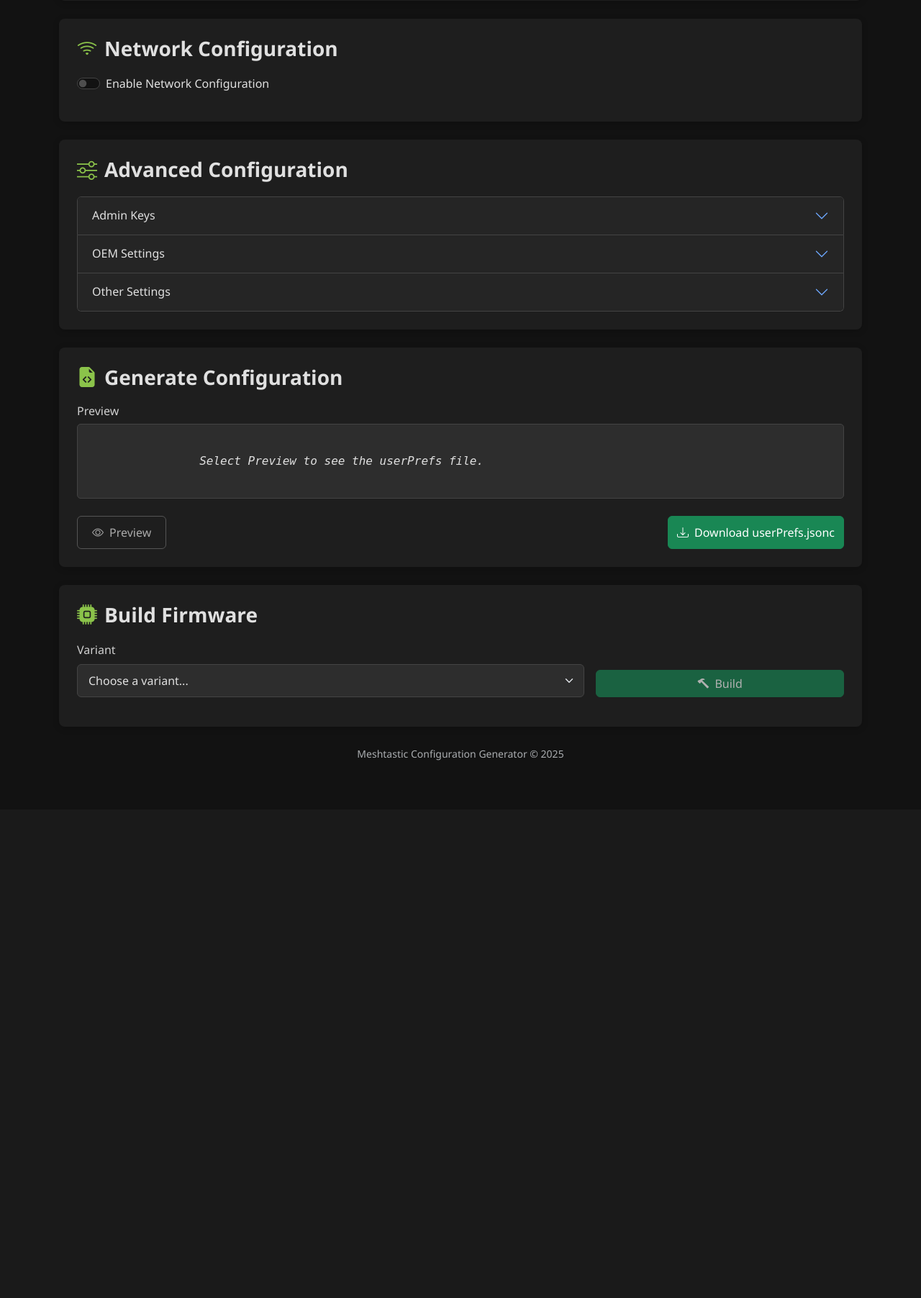
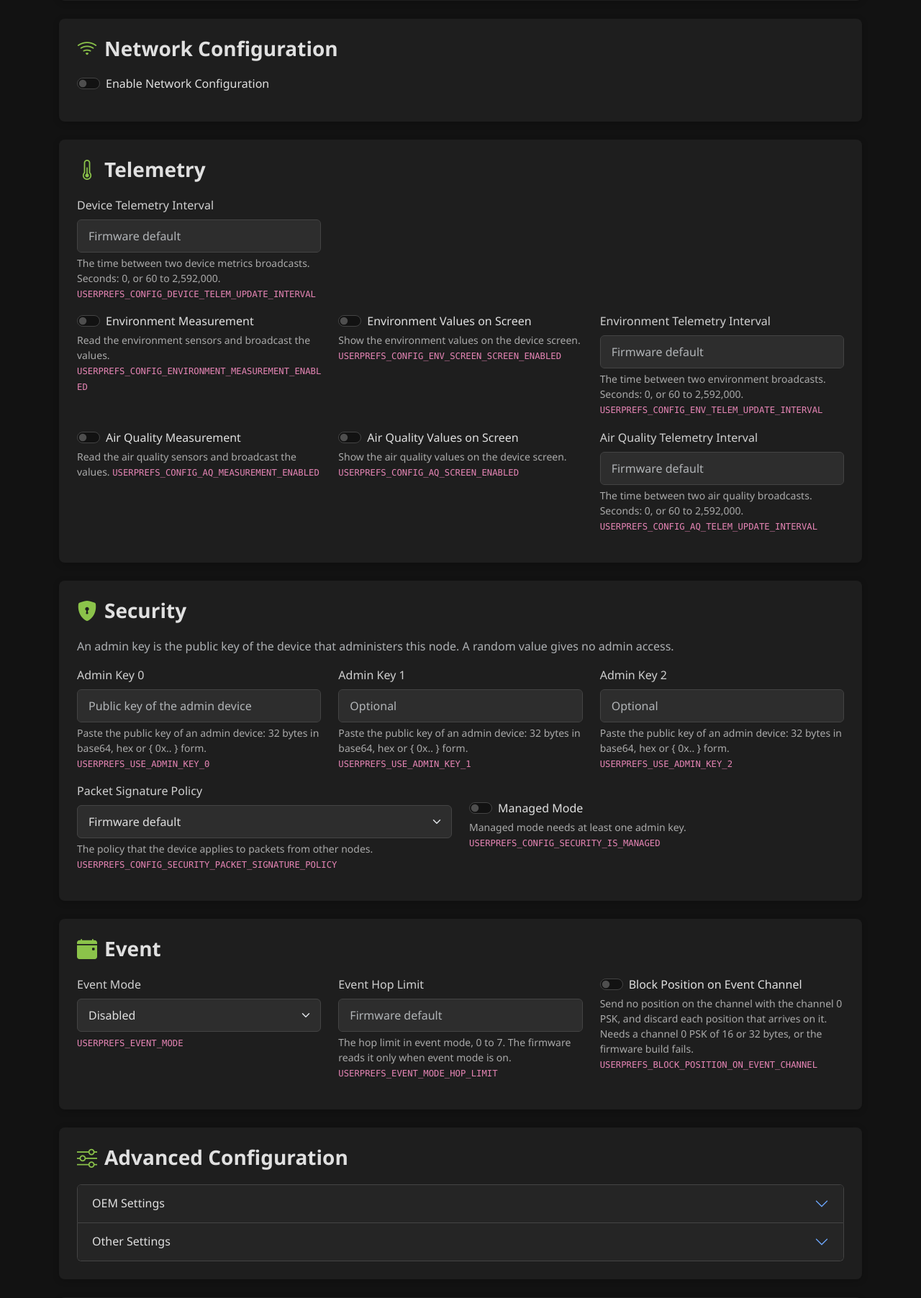
Before and after one commit to Crank-Git/MTFWBuilder, a Python web app: template templates/index.html in a window 1280 px wide. Shown: the part 1983-3787 px from the top of the page at 72% size. Before the commit the page ends 3040 px from the top, so only its background shows below. Run offline with Jinja, Linux system fonts and the light colour scheme; the template is opened without the code that fills it, so the values that code supplies are empty.

Commit message:
feat: add telemetry, security, event and ringtone keys (#48)
Add the telemetry, security, event, canned message and ringtone fields,
with their validation and generator group. Managed mode without an admin
key returns 422 with the managed-mode message. The admin keys move to a
Security section with paste fields; the random Generate button gave no
admin access. Firmware v2.7.26 reads none of the newer keys, so the v2.7.26
output leaves them out until #46 reads the key set per version.

Change: feature
Why: FR-config-coverage-8, -9, -11, -12 and -14 need these keys and the managed-mode check.

Co-Authored-By: Claude Opus 5.5 <noreply@anthropic.com>
[skip ci]

```diff
--- a/mtfwbuilder/routers/pages.py
+++ b/mtfwbuilder/routers/pages.py
@@ -29,6 +29,7 @@ async def index(request: Request, build: str | None = None):
         "modem_preset_options": meshtastic_enums.MODEM_PRESETS.options(),
         "role_options": meshtastic_enums.ROLES.options(),
         "gps_mode_options": meshtastic_enums.GPS_MODES.options(),
+        "packet_signature_policy_options": meshtastic_enums.PACKET_SIGNATURE_POLICIES.options(),
         "router_role_message": meshtastic_enums.ROUTER_ROLE_MESSAGE,
     }
     ctx = request.app.state.build_queue.get(build) if build else None
--- a/static/css/style.css
+++ b/static/css/style.css
@@ -544,3 +544,11 @@ body {
 .progress-bar-animated {
     animation: progress-bar-stripes 1s linear infinite;
 }
+/* The selector reads the toggle state, so the managed-mode notice shows without JavaScript too. */
+.managed-mode-notice {
+    display: none;
+}
+
+#securitySection:has(#securityIsManaged:checked) .managed-mode-notice {
+    display: block;
+}
--- a/static/js/main.js
+++ b/static/js/main.js
@@ -202,9 +202,9 @@ document.addEventListener('DOMContentLoaded', function() {
 });
 
 /**
- * Return a new 32-byte key as base64 (FR-frontend-htmx-18).
+ * Return a new 32-byte PSK as base64 (FR-frontend-htmx-18).
  *
- * The server accepts a PSK or an admin key in base64, so one generator serves both fields.
+ * An admin key has no generator, because it is the public key of the admin device.
  */
 function generatePSK() {
     const bytes = new Uint8Array(32);
--- a/templates/includes/advanced_config.html
+++ b/templates/includes/advanced_config.html
@@ -2,51 +2,6 @@
     <h3 class="section-title"><i class="bi bi-sliders text-success"></i>Advanced Configuration</h3>
 
     <div class="accordion" id="advancedAccordion">
-        <div class="accordion-item">
-            <h2 class="accordion-header" id="adminKeysHeading">
-                <button class="accordion-button collapsed" type="button" data-bs-toggle="collapse" data-bs-target="#adminKeysCollapse" aria-expanded="false" aria-controls="adminKeysCollapse">
-                    Admin Keys
-                </button>
-            </h2>
-            <div id="adminKeysCollapse" class="accordion-collapse collapse" aria-labelledby="adminKeysHeading" data-bs-parent="#advancedAccordion">
-                <div class="accordion-body">
-                    <div class="mb-3">
-                        <label for="adminKey0" class="form-label">Admin Key 0</label>
-                        <div class="input-group">
-                            <input type="text" class="form-control" id="adminKey0" name="admin_key_0" placeholder="{ 0xcd, 0xc0, 0xb4, ... }">
-                            <button class="btn btn-outline-secondary generate-psk-btn" type="button" data-target="adminKey0">
-                                <i class="bi bi-key-fill me-1"></i>Generate
-                            </button>
-                        </div>
-                        <div id="error-admin_key_0" class="field-error invalid-feedback d-block"></div>
-                        <div class="form-text text-muted">32-byte key in base64, hex or { 0x.. } format</div>
-                    </div>
-                    <div class="mb-3">
-                        <label for="adminKey1" class="form-label">Admin Key 1</label>
-                        <div class="input-group">
-                            <input type="text" class="form-control" id="adminKey1" name="admin_key_1" placeholder="Optional">
-                            <button class="btn btn-outline-secondary generate-psk-btn" type="button" data-target="adminKey1">
-                                <i class="bi bi-key-fill me-1"></i>Generate
-                            </button>
-                        </div>
-                        <div id="error-admin_key_1" class="field-error invalid-feedback d-block"></div>
-                        <div class="form-text text-muted">32-byte key in base64, hex or { 0x.. } format</div>
-                    </div>
-                    <div class="mb-3">
-                        <label for="adminKey2" class="form-label">Admin Key 2</label>
-                        <div class="input-group">
-                            <input type="text" class="form-control" id="adminKey2" name="admin_key_2" placeholder="Optional">
-                            <button class="btn btn-outline-secondary generate-psk-btn" type="button" data-target="adminKey2">
-                                <i class="bi bi-key-fill me-1"></i>Generate
-                            </button>
-                        </div>
-                        <div id="error-admin_key_2" class="field-error invalid-feedback d-block"></div>
-                        <div class="form-text text-muted">32-byte key in base64, hex or { 0x.. } format</div>
-                    </div>
-                </div>
-            </div>
-        </div>
-
         <div class="accordion-item">
             <h2 class="accordion-header" id="oemSettingsHeading">
                 <button class="accordion-button collapsed" type="button" data-bs-toggle="collapse" data-bs-target="#oemSettingsCollapse" aria-expanded="false" aria-controls="oemSettingsCollapse">
@@ -107,14 +62,27 @@
                                 <label class="form-check-label" for="buttonPinEnabled">Enable Button Pin</label>
                             </div>
                         </div>
+                    </div>
+                    <div class="row mb-3">
+                        <div class="col-md-6" data-userprefs-key="USERPREFS_CANNED_MESSAGES">
+                            <label for="cannedMessages" class="form-label">Canned Messages</label>
+                            <textarea class="form-control" id="cannedMessages" name="canned_messages" rows="4" placeholder="OK&#10;On my way&#10;Need help"></textarea>
+                            <div id="error-canned_messages" class="field-error invalid-feedback d-block"></div>
+                            <div class="form-text text-muted">One message on each line. A message cannot contain |. <code class="small">USERPREFS_CANNED_MESSAGES</code></div>
+                        </div>
                         <div class="col-md-6">
-                            <label for="eventMode" class="form-label">Event Mode</label>
-                            <select class="form-select" id="eventMode" name="event_mode">
-                                <option value="0" selected>Disabled</option>
-                                <option value="1">Normal</option>
-                                <option value="2">Enhanced</option>
-                            </select>
-                            <div id="error-event_mode" class="field-error invalid-feedback d-block"></div>
+                            <div class="mb-3" data-userprefs-key="USERPREFS_RINGTONE_RTTTL">
+                                <label for="ringtoneRtttl" class="form-label">Ringtone (RTTTL)</label>
+                                <input type="text" class="form-control" id="ringtoneRtttl" name="ringtone_rtttl" placeholder="24:d=32,o=5,b=565:f6,p,f6">
+                                <div id="error-ringtone_rtttl" class="field-error invalid-feedback d-block"></div>
+                                <div class="form-text text-muted">The ringtone of the external notification module, in RTTTL. <code class="small">USERPREFS_RINGTONE_RTTTL</code></div>
+                            </div>
+                            <div data-userprefs-key="USERPREFS_RINGTONE_NAG_SECS">
+                                <label for="ringtoneNagSecs" class="form-label">Ringtone Duration</label>
+                                <input type="number" class="form-control" id="ringtoneNagSecs" name="ringtone_nag_secs" min="0" placeholder="15">
+                                <div id="error-ringtone_nag_secs" class="field-error invalid-feedback d-block"></div>
+                                <div class="form-text text-muted">The time in seconds that the ringtone plays for each alert. <code class="small">USERPREFS_RINGTONE_NAG_SECS</code></div>
+                            </div>
                         </div>
                     </div>
                 </div>
--- /dev/null
+++ b/templates/includes/event_config.html
@@ -0,0 +1,30 @@
+<div class="config-section">
+    <h3 class="section-title"><i class="bi bi-calendar-event-fill text-success"></i>Event</h3>
+    <div class="row mb-3">
+        <div class="col-md-4" data-userprefs-key="USERPREFS_EVENT_MODE">
+            <label for="eventMode" class="form-label">Event Mode</label>
+            <select class="form-select" id="eventMode" name="event_mode">
+                <option value="0" selected>Disabled</option>
+                <option value="1">Normal</option>
+                <option value="2">Enhanced</option>
+            </select>
+            <div id="error-event_mode" class="field-error invalid-feedback d-block"></div>
+            <div class="form-text text-muted"><code class="small">USERPREFS_EVENT_MODE</code></div>
+        </div>
+        <div class="col-md-4" data-userprefs-key="USERPREFS_EVENT_MODE_HOP_LIMIT">
+            <label for="eventModeHopLimit" class="form-label">Event Hop Limit</label>
+            <input type="number" class="form-control" id="eventModeHopLimit" name="event_mode_hop_limit" min="0" max="7" placeholder="Firmware default">
+            <div id="error-event_mode_hop_limit" class="field-error invalid-feedback d-block"></div>
+            <div class="form-text text-muted">The hop limit in event mode, 0 to 7. The firmware reads it only when event mode is on. <code class="small">USERPREFS_EVENT_MODE_HOP_LIMIT</code></div>
+        </div>
+        <div class="col-md-4" data-userprefs-key="USERPREFS_BLOCK_POSITION_ON_EVENT_CHANNEL">
+            <div class="form-check form-switch">
+                <input type="hidden" name="event_block_position" value="false">
+                <input class="form-check-input" type="checkbox" id="eventBlockPosition" name="event_block_position" value="true">
+                <label class="form-check-label" for="eventBlockPosition">Block Position on Event Channel</label>
+            </div>
+            <div id="error-event_block_position" class="field-error invalid-feedback d-block"></div>
+            <div class="form-text text-muted">Send no position on the channel with the channel 0 PSK, and discard each position that arrives on it. Needs a channel 0 PSK of 16 or 32 bytes, or the firmware build fails. <code class="small">USERPREFS_BLOCK_POSITION_ON_EVENT_CHANNEL</code></div>
+        </div>
+    </div>
+</div>
--- /dev/null
+++ b/templates/includes/security_config.html
@@ -0,0 +1,47 @@
+<div class="config-section" id="securitySection">
+    <h3 class="section-title"><i class="bi bi-shield-lock-fill text-success"></i>Security</h3>
+    <p class="text-muted">An admin key is the public key of the device that administers this node. A random value gives no admin access.</p>
+    <div class="row mb-3">
+        <div class="col-md-4" data-userprefs-key="USERPREFS_USE_ADMIN_KEY_0">
+            <label for="adminKey0" class="form-label">Admin Key 0</label>
+            <input type="text" class="form-control" id="adminKey0" name="admin_key_0" placeholder="Public key of the admin device" aria-describedby="adminKey0Help">
+            <div id="error-admin_key_0" class="field-error invalid-feedback d-block"></div>
+            <div id="adminKey0Help" class="form-text text-muted">Paste the public key of an admin device: 32 bytes in base64, hex or { 0x.. } form. <code class="small">USERPREFS_USE_ADMIN_KEY_0</code></div>
+        </div>
+        <div class="col-md-4" data-userprefs-key="USERPREFS_USE_ADMIN_KEY_1">
+            <label for="adminKey1" class="form-label">Admin Key 1</label>
+            <input type="text" class="form-control" id="adminKey1" name="admin_key_1" placeholder="Optional" aria-describedby="adminKey1Help">
+            <div id="error-admin_key_1" class="field-error invalid-feedback d-block"></div>
+            <div id="adminKey1Help" class="form-text text-muted">Paste the public key of an admin device: 32 bytes in base64, hex or { 0x.. } form. <code class="small">USERPREFS_USE_ADMIN_KEY_1</code></div>
+        </div>
+        <div class="col-md-4" data-userprefs-key="USERPREFS_USE_ADMIN_KEY_2">
+            <label for="adminKey2" class="form-label">Admin Key 2</label>
+            <input type="text" class="form-control" id="adminKey2" name="admin_key_2" placeholder="Optional" aria-describedby="adminKey2Help">
+            <div id="error-admin_key_2" class="field-error invalid-feedback d-block"></div>
+            <div id="adminKey2Help" class="form-text text-muted">Paste the public key of an admin device: 32 bytes in base64, hex or { 0x.. } form. <code class="small">USERPREFS_USE_ADMIN_KEY_2</code></div>
+        </div>
+    </div>
+    <div class="row mb-3">
+        <div class="col-md-6" data-userprefs-key="USERPREFS_CONFIG_SECURITY_PACKET_SIGNATURE_POLICY">
+            <label for="securityPacketSignaturePolicy" class="form-label">Packet Signature Policy</label>
+            <select class="form-select" id="securityPacketSignaturePolicy" name="security_packet_signature_policy">
+                <option value="" selected>Firmware default</option>
+                {% for value, label in packet_signature_policy_options %}
+                <option value="{{ value }}">{{ label }}</option>
+                {% endfor %}
+            </select>
+            <div id="error-security_packet_signature_policy" class="field-error invalid-feedback d-block"></div>
+            <div class="form-text text-muted">The policy that the device applies to packets from other nodes. <code class="small">USERPREFS_CONFIG_SECURITY_PACKET_SIGNATURE_POLICY</code></div>
+        </div>
+        <div class="col-md-6" data-userprefs-key="USERPREFS_CONFIG_SECURITY_IS_MANAGED">
+            <div class="form-check form-switch mt-4">
+                <input type="hidden" name="security_is_managed" value="false">
+                <input class="form-check-input" type="checkbox" id="securityIsManaged" name="security_is_managed" value="true">
+                <label class="form-check-label" for="securityIsManaged">Managed Mode</label>
+            </div>
+            <div id="error-security_is_managed" class="field-error invalid-feedback d-block"></div>
+            <div class="alert alert-warning mt-2 managed-mode-notice" id="managedModeNotice" role="status">Managed mode is on. The device rejects local config changes. Only admin key 0–2 holders can change it remotely. Without an admin key, nobody can.</div>
+            <div class="form-text text-muted">Managed mode needs at least one admin key. <code class="small">USERPREFS_CONFIG_SECURITY_IS_MANAGED</code></div>
+        </div>
+    </div>
+</div>
--- /dev/null
+++ b/templates/includes/telemetry_config.html
@@ -0,0 +1,63 @@
+<div class="config-section">
+    <h3 class="section-title"><i class="bi bi-thermometer-half text-success"></i>Telemetry</h3>
+    <div class="row mb-3">
+        <div class="col-md-4" data-userprefs-key="USERPREFS_CONFIG_DEVICE_TELEM_UPDATE_INTERVAL">
+            <label for="telemetryDeviceInterval" class="form-label">Device Telemetry Interval</label>
+            <input type="number" class="form-control" id="telemetryDeviceInterval" name="telemetry_device_interval" min="0" max="2592000" placeholder="Firmware default">
+            <div id="error-telemetry_device_interval" class="field-error invalid-feedback d-block"></div>
+            <div class="form-text text-muted">The time between two device metrics broadcasts. Seconds: 0, or 60 to 2,592,000. <code class="small">USERPREFS_CONFIG_DEVICE_TELEM_UPDATE_INTERVAL</code></div>
+        </div>
+    </div>
+    <div class="row mb-3">
+        <div class="col-md-4" data-userprefs-key="USERPREFS_CONFIG_ENVIRONMENT_MEASUREMENT_ENABLED">
+            <div class="form-check form-switch">
+                <input type="hidden" name="telemetry_environment_enabled" value="false">
+                <input class="form-check-input" type="checkbox" id="telemetryEnvironmentEnabled" name="telemetry_environment_enabled" value="true">
+                <label class="form-check-label" for="telemetryEnvironmentEnabled">Environment Measurement</label>
+            </div>
+            <div id="error-telemetry_environment_enabled" class="field-error invalid-feedback d-block"></div>
+            <div class="form-text text-muted">Read the environment sensors and broadcast the values. <code class="small">USERPREFS_CONFIG_ENVIRONMENT_MEASUREMENT_ENABLED</code></div>
+        </div>
+        <div class="col-md-4" data-userprefs-key="USERPREFS_CONFIG_ENV_SCREEN_SCREEN_ENABLED">
+            <div class="form-check form-switch">
+                <input type="hidden" name="telemetry_environment_screen_enabled" value="false">
+                <input class="form-check-input" type="checkbox" id="telemetryEnvironmentScreenEnabled" name="telemetry_environment_screen_enabled" value="true">
+                <label class="form-check-label" for="telemetryEnvironmentScreenEnabled">Environment Values on Screen</label>
+            </div>
+            <div id="error-telemetry_environment_screen_enabled" class="field-error invalid-feedback d-block"></div>
+            <div class="form-text text-muted">Show the environment values on the device screen. <code class="small">USERPREFS_CONFIG_ENV_SCREEN_SCREEN_ENABLED</code></div>
+        </div>
+        <div class="col-md-4" data-userprefs-key="USERPREFS_CONFIG_ENV_TELEM_UPDATE_INTERVAL">
+            <label for="telemetryEnvironmentInterval" class="form-label">Environment Telemetry Interval</label>
+            <input type="number" class="form-control" id="telemetryEnvironmentInterval" name="telemetry_environment_interval" min="0" max="2592000" placeholder="Firmware default">
+            <div id="error-telemetry_environment_interval" class="field-error invalid-feedback d-block"></div>
+            <div class="form-text text-muted">The time between two environment broadcasts. Seconds: 0, or 60 to 2,592,000. <code class="small">USERPREFS_CONFIG_ENV_TELEM_UPDATE_INTERVAL</code></div>
+        </div>
+    </div>
+    <div class="row mb-3">
+        <div class="col-md-4" data-userprefs-key="USERPREFS_CONFIG_AQ_MEASUREMENT_ENABLED">
+            <div class="form-check form-switch">
+                <input type="hidden" name="telemetry_air_quality_enabled" value="false">
+                <input class="form-check-input" type="checkbox" id="telemetryAirQualityEnabled" name="telemetry_air_quality_enabled" value="true">
+                <label class="form-check-label" for="telemetryAirQualityEnabled">Air Quality Measurement</label>
+            </div>
+            <div id="error-telemetry_air_quality_enabled" class="field-error invalid-feedback d-block"></div>
+            <div class="form-text text-muted">Read the air quality sensors and broadcast the values. <code class="small">USERPREFS_CONFIG_AQ_MEASUREMENT_ENABLED</code></div>
+        </div>
+        <div class="col-md-4" data-userprefs-key="USERPREFS_CONFIG_AQ_SCREEN_ENABLED">
+            <div class="form-check form-switch">
+                <input type="hidden" name="telemetry_air_quality_screen_enabled" value="false">
+                <input class="form-check-input" type="checkbox" id="telemetryAirQualityScreenEnabled" name="telemetry_air_quality_screen_enabled" value="true">
+                <label class="form-check-label" for="telemetryAirQualityScreenEnabled">Air Quality Values on Screen</label>
+            </div>
+            <div id="error-telemetry_air_quality_screen_enabled" class="field-error invalid-feedback d-block"></div>
+            <div class="form-text text-muted">Show the air quality values on the device screen. <code class="small">USERPREFS_CONFIG_AQ_SCREEN_ENABLED</code></div>
+        </div>
+        <div class="col-md-4" data-userprefs-key="USERPREFS_CONFIG_AQ_TELEM_UPDATE_INTERVAL">
+            <label for="telemetryAirQualityInterval" class="form-label">Air Quality Telemetry Interval</label>
+            <input type="number" class="form-control" id="telemetryAirQualityInterval" name="telemetry_air_quality_interval" min="0" max="2592000" placeholder="Firmware default">
+            <div id="error-telemetry_air_quality_interval" class="field-error invalid-feedback d-block"></div>
+            <div class="form-text text-muted">The time between two air quality broadcasts. Seconds: 0, or 60 to 2,592,000. <code class="small">USERPREFS_CONFIG_AQ_TELEM_UPDATE_INTERVAL</code></div>
+        </div>
+    </div>
+</div>
--- a/templates/index.html
+++ b/templates/index.html
@@ -8,6 +8,9 @@
     {% include "includes/lora_config.html" %}
     {% include "includes/gps_config.html" %}
     {% include "includes/network_config.html" %}
+    {% include "includes/telemetry_config.html" %}
+    {% include "includes/security_config.html" %}
+    {% include "includes/event_config.html" %}
     {% include "includes/advanced_config.html" %}
 
     <div class="config-section">
```
Also changed, not shown: mtfwbuilder/models.py (+91 -5 lines), mtfwbuilder/services/jsonc_generator.py (+53 -3 lines), tests/e2e/test_security_e2e.py (added, +40 -0 lines), tests/test_config_generator.py (+2 -2 lines), tests/test_config_telemetry_security_event.py (added, +218 -0 lines), tests/test_userprefs_contract.py (+20 -1 lines).
